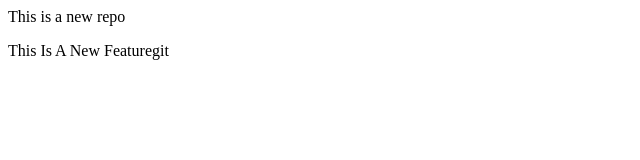
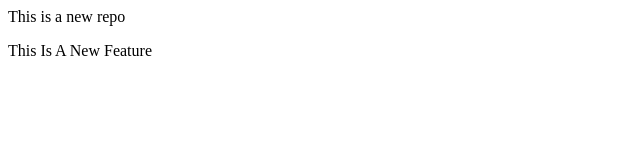
Before and after one commit to prasad-patil22/localrepo, a plain HTML site: page index.html in a window 1280 px wide. Shown: the full height of the page, 0-640 px from the left. Drawn offline with Linux system fonts and the light colour scheme.

Commit message:
Add new feature

```diff
--- a/index.html
+++ b/index.html
@@ -1,2 +1,2 @@
 <p>This  is a new repo</p>
-<p>This Is A New Featuregit</p>
+<p>This Is A New Feature</p>
```
